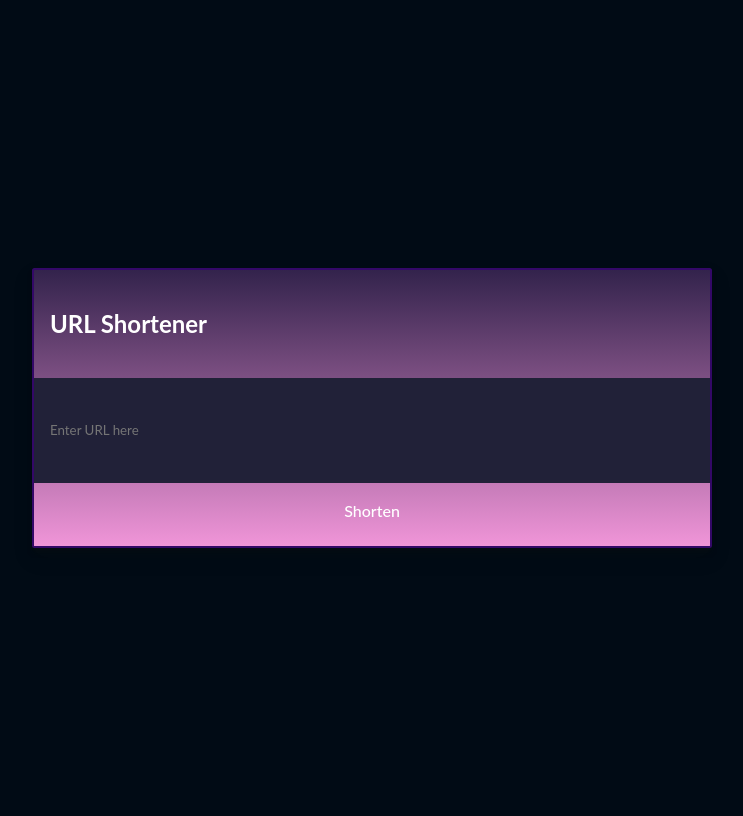
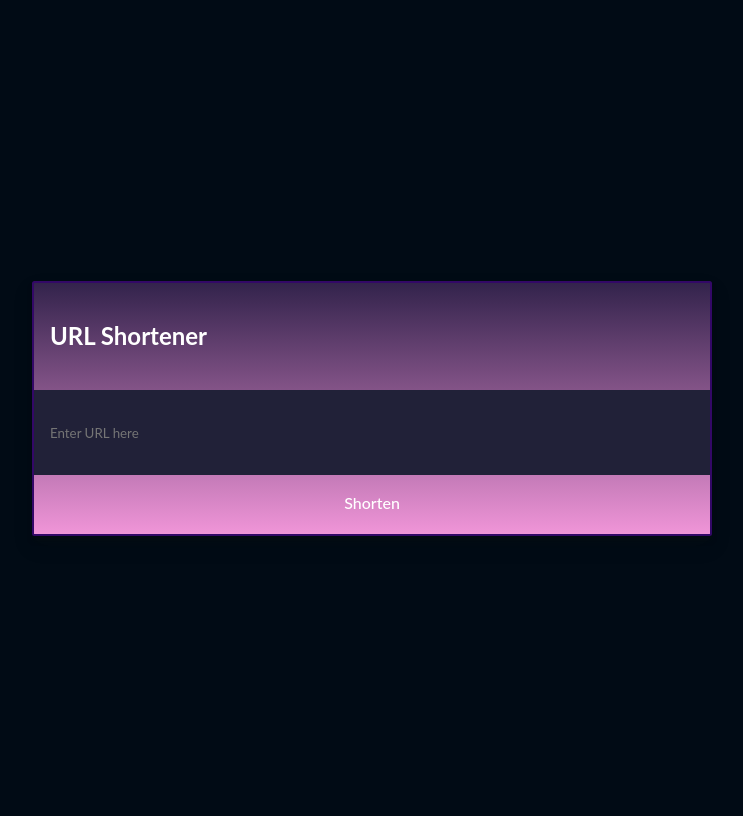
Before and after one commit to mzoyinda/URL_Shortener, a Django app: page / in a window 1280 px wide. Shown: the whole page, without its empty margins (268-1011 px from the left). Run offline with Django 5.2, Linux system fonts and the light colour scheme; some libraries are stand-ins or nearby versions.

Commit message:
ui changes

```diff
--- a/shortener/templates/index.html
+++ b/shortener/templates/index.html
@@ -21,7 +21,7 @@
 
     main {
       height: 100vh;
-      padding: 24px;
+      /* padding: 24px; */
       display: flex;
       justify-content: center;
       align-items: center;
@@ -31,7 +31,7 @@
       width: 95vw;
       /* margin-top: 15%; */
       max-width: 680px;
-      height: 280px;
+      height: 255px;
       border: 2.5px solid #330867;
       border-radius: 2.5px;
       box-shadow: 0 10px 20px rgba(17, 17, 17, 0.125),
@@ -54,7 +54,7 @@
       color: inherit;
       border: 0;
       padding: 1rem;
-      height: 105px;
+      height: 85px;
     }
 
     .buttons {
@@ -73,7 +73,7 @@
       line-height: inherit;
       border: 0;
       padding: 1rem;
-      height: 55px;
+      height: 35px;
       &:hover {
         background-color: rgba(255, 255, 255, 0.2);
       }
```
